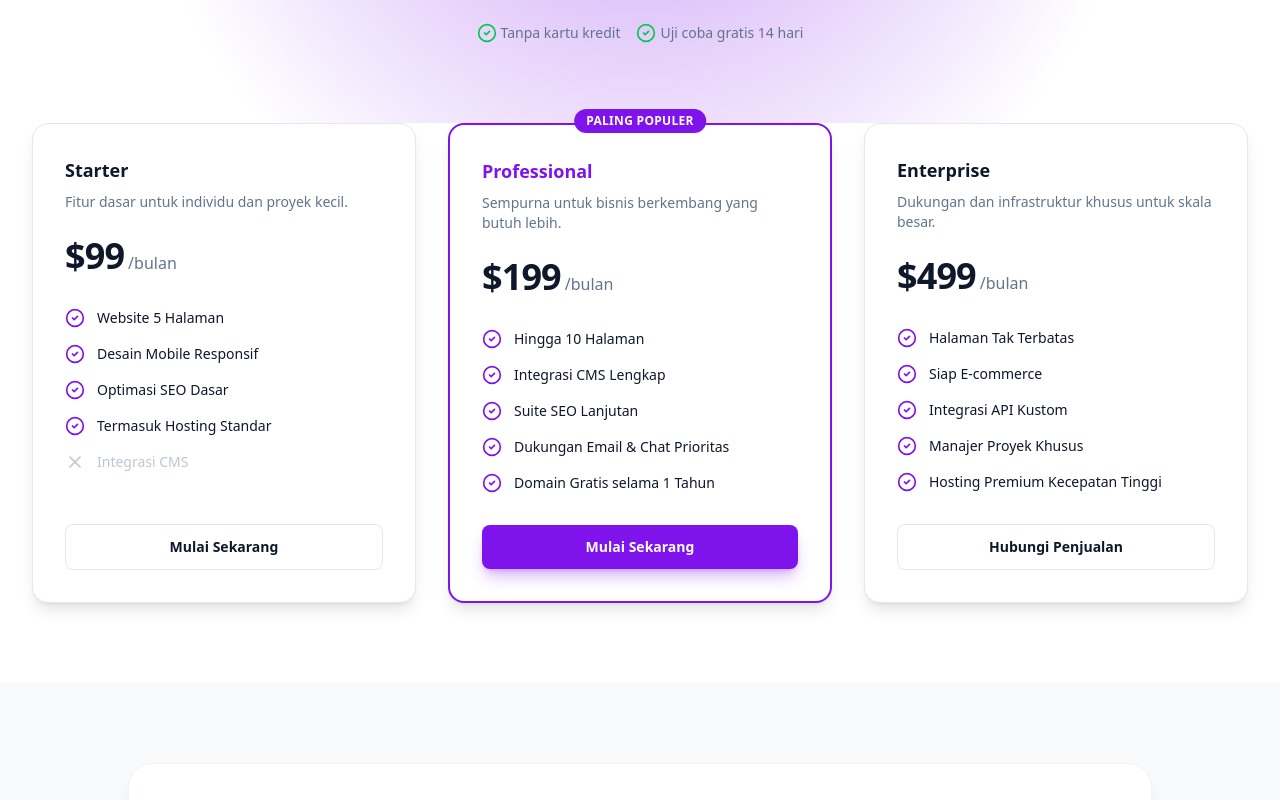
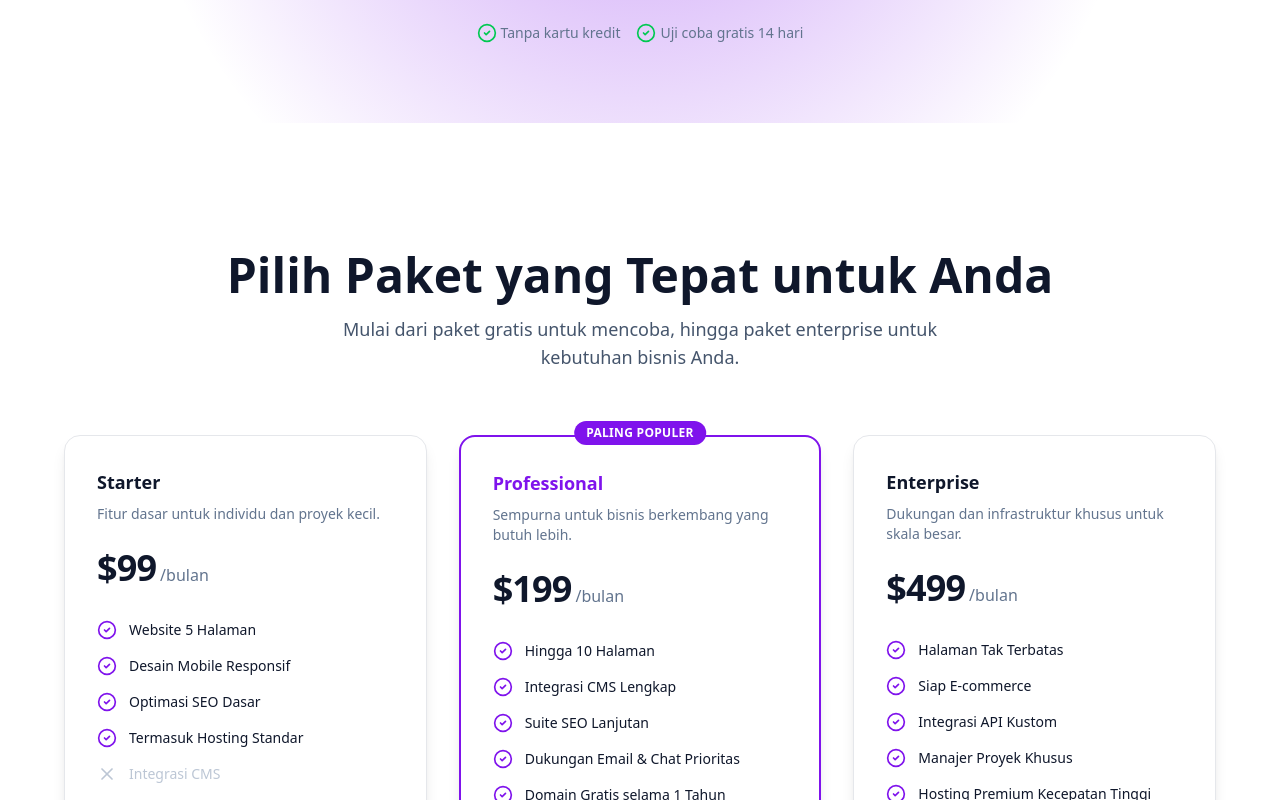
Before and after one commit to ArleyxaSyarif/arkanaweb, a Next.js app: page /pricing in a window 1280 px wide. Shown: the part 620-1420 px from the top of the page. Built offline with nearby package versions, Linux system fonts and the light colour scheme.

Commit message:
update copy writing

```diff
--- a/app/pricing/components/PricingGrid.tsx
+++ b/app/pricing/components/PricingGrid.tsx
@@ -45,6 +45,11 @@ export default function PricingGrid() {
 
     return (
         <section className="px-4 sm:px-6 lg:px-8 relative z-20 pb-20">
+
+            <div className="text-center mb-16">
+                <h2 className="text-4xl lg:text-5xl font-bold text-slate-900 mb-4">Pilih Paket yang Tepat untuk Anda</h2>
+                <p className="text-lg text-slate-600 max-w-2xl mx-auto">Mulai dari paket gratis untuk mencoba, hingga paket enterprise untuk kebutuhan bisnis Anda.</p>
+            </div>
             <div className="max-w-7xl mx-auto grid grid-cols-1 md:grid-cols-3 gap-8">
                 {plans.map((plan, index) => (
                     <div
--- a/app/pricing/page.tsx
+++ b/app/pricing/page.tsx
@@ -11,7 +11,13 @@ export default function PricingPage() {
     return (
         <main className="min-h-screen bg-white font-sans">
             <PricingHero />
-            <PricingGrid />
+
+            <div className="relative py-20 lg:py-32 px-4 sm:px-6 lg:px-8 bg-white">
+                <div className="max-w-7xl mx-auto">
+
+                    <PricingGrid />
+                </div>
+            </div>
             <CTASection />
             <FaqPricing />
         </main>
```
